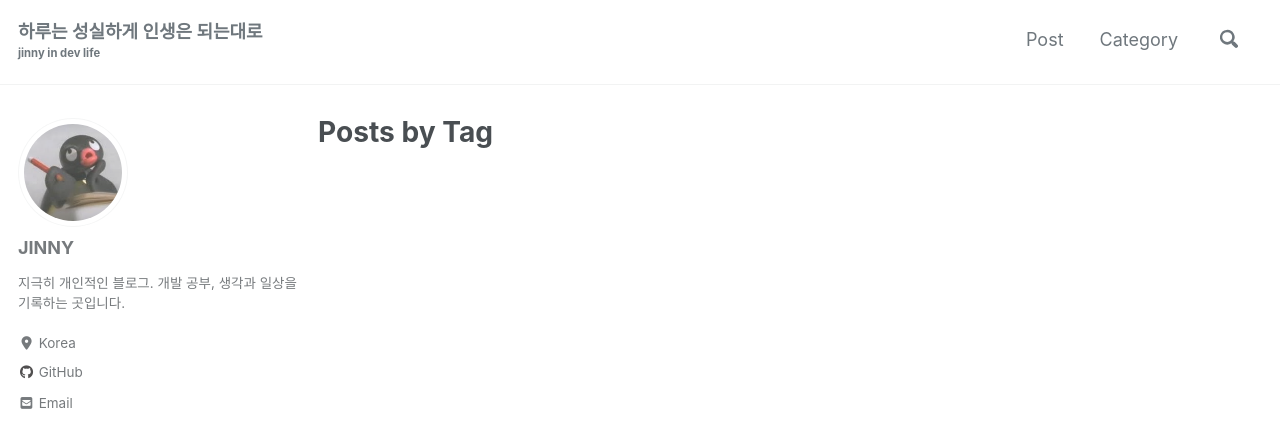
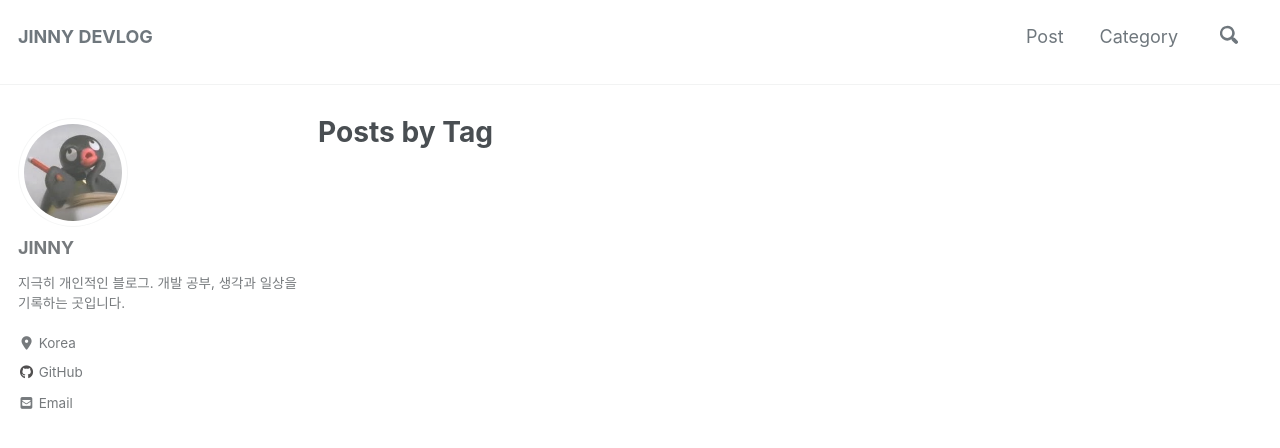
Before and after one commit to jinn-dev/jinn-dev.github.io, a Jekyll site: the page built from _pages/tag-archive.md, in a window 1280 px wide and 900 px high. Shown: the top 448 px of the window. Built offline with Jekyll 4.4.1, drawn with Linux system fonts in a browser that asks for light colours; cached includes are drawn as plain includes; nearby versions of some CDN libraries.

Commit message:
Update _config.yml

```diff
--- a/_config.yml
+++ b/_config.yml
@@ -16,11 +16,11 @@ minimal_mistakes_skin    : "default" # "air", "aqua", "contrast", "dark", "dirt"
 
 # Site Settings
 locale                   : #"ko"
-title                    : "하루는 성실하게 인생은 되는대로"
+title                    : "JINNY DEVLOG"
 title_separator          : ""
-subtitle                 : "jinny in dev life" # site tagline that appears below site title in masthead
-name                     : "jinny"
-description              : "지극히 개인적인 블로그. 개발 공부, 생각과 일상을 기록하는 곳입니다."
+subtitle                 : "" # site tagline that appears below site title in masthead
+name                     : "JINNY"
+description              : "끄적끄적 낙서장"
 url                      : # the base hostname & protocol for your site e.g. "https://mmistakes.github.io"
 baseurl                  : # the subpath of your site, e.g. "/blog"
 repository               : "jinn-dev/jinn-dev" # GitHub username/repo-name e.g. "mmistakes/minimal-mistakes"
```
